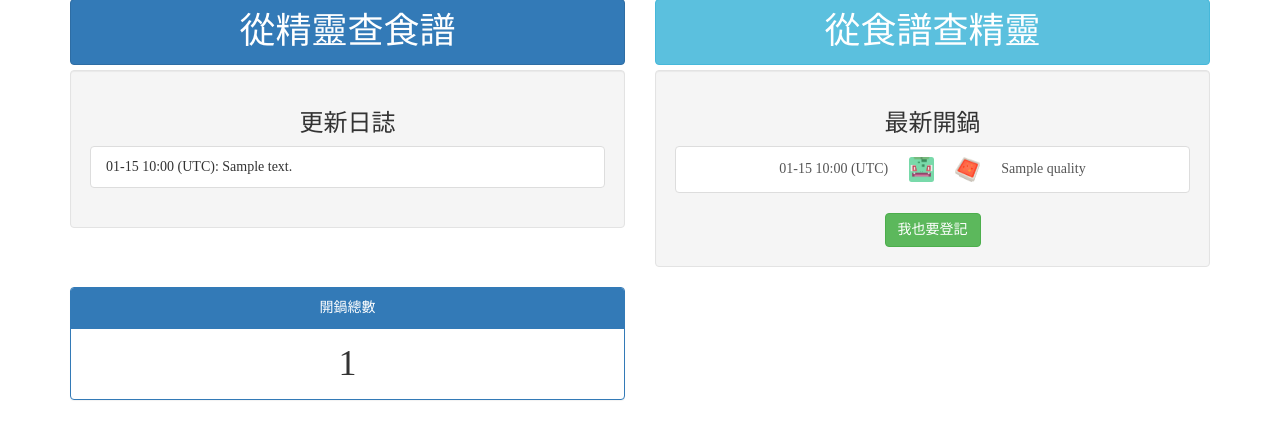
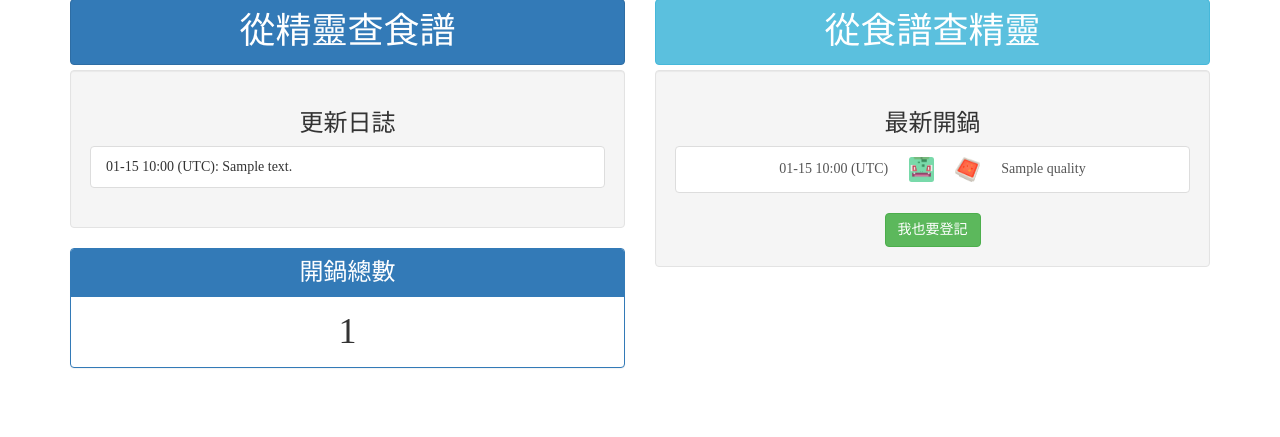
Before and after one commit to RaenonX/PokemonQuestData, a Flask app: template templates/index.html in a window 1280 px wide. Shown: the part 363-800 px from the top of the page. Run offline with Flask 2, Linux system fonts and the light colour scheme; the template is opened without the code that fills it: most values are stand-ins (such as "Sample title", 1, 10 or a date in 2020); style sheets or scripts are compiled from the project's sources; some libraries are stand-ins or nearby versions.

Commit message:
hotfix for total data count layout

```diff
--- a/templates/index.html
+++ b/templates/index.html
@@ -44,6 +44,12 @@
                     {% endfor %}
                 </ul>
             </div>
+            <div class="panel panel-primary set-center">
+                <div class="panel-heading"><span class="h3">開鍋總數</span></div>
+                <div class="panel-body">
+                    <span class="h1">{{ count }}</span>
+                </div>
+            </div>
         </div>
         <div class="col-md-6 set-center">
             <div class="well">
@@ -61,14 +67,6 @@
                 <a class="btn btn-success" href="{{ url_for('.submit_result') }}">我也要登記</a>
             </div>
         </div>
-        <div class="col-md-6 set-center">
-            <div class="panel panel-primary">
-                <div class="panel-heading">開鍋總數</div>
-                <div class="panel-body">
-                    <span class="h1">{{ count }}</span>
-                </div>
-            </div>
-        </div>
     </div>
 </div>
 {%- endblock %}
```
